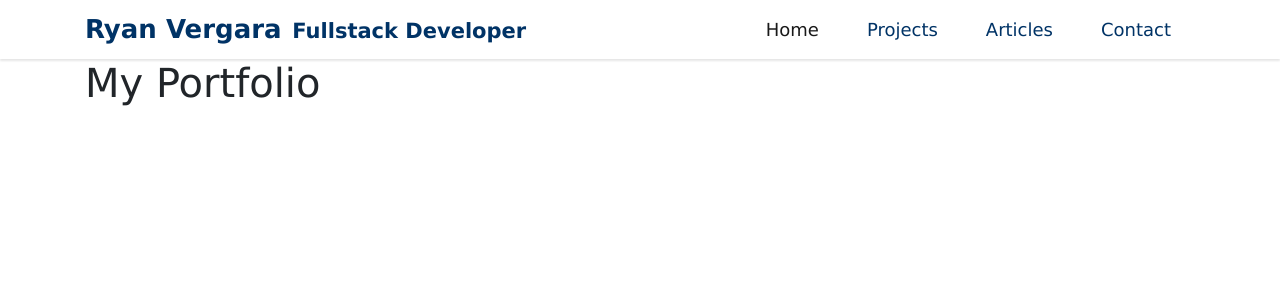
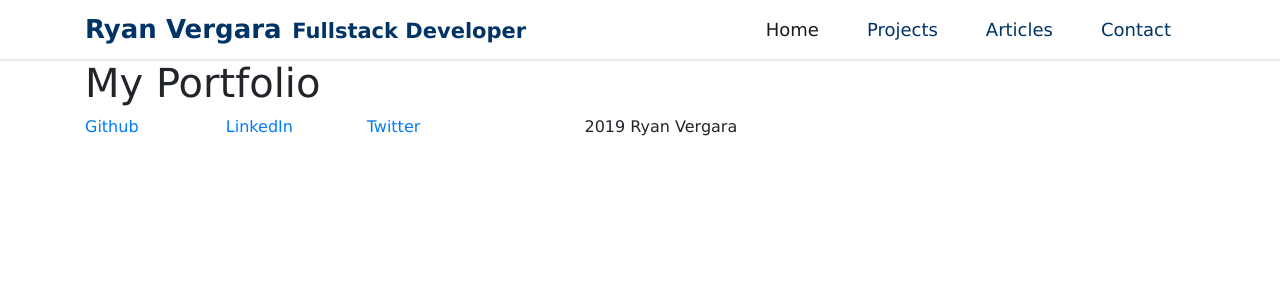
Before and after one commit to rvvergara/my-portfolio, a Next.js app: page / in a window 1280 px wide. Shown: the top 300 px of the page. Built offline with nearby package versions, Linux system fonts and the light colour scheme.

Commit message:
Create Footer component

```diff
--- /dev/null
+++ b/components/Layout/Footer.js
@@ -0,0 +1,30 @@
+import Container from 'react-bootstrap/Container';
+import Row from 'react-bootstrap/Row';
+import Col from 'react-bootstrap/Col';
+
+const Footer = () => (
+  <footer className="main-footer">
+    <Container>
+      <Row>
+        <Col className="social-links">
+          <Row>
+            <Col className="social-link-item">
+              <a href="https://github.com/rvvergara">Github</a>
+            </Col>
+            <Col className="social-link-item">
+              <a href="https://linkedin.com/in/rvvergara">LinkedIn</a>
+            </Col>
+            <Col className="social-link-item">
+              <a href="https://twitter.com/coachryanv">Twitter</a>
+            </Col>
+          </Row>
+        </Col>
+        <Col className="copyright">
+          2019 Ryan Vergara
+        </Col>
+      </Row>
+    </Container>
+  </footer>
+);
+
+export default Footer;
--- a/components/Layout/index.js
+++ b/components/Layout/index.js
@@ -2,6 +2,7 @@ import PropTypes from 'prop-types';
 import Head from 'next/head';
 import Container from 'react-bootstrap/Container';
 import Header from './Header';
+import Footer from './Footer';
 import '../../scss/main.scss';
 
 const Layout = ({ title, children }) => (
@@ -15,6 +16,7 @@ const Layout = ({ title, children }) => (
     <Container>
       { children }
     </Container>
+    <Footer />
   </div>
 );
 
```
